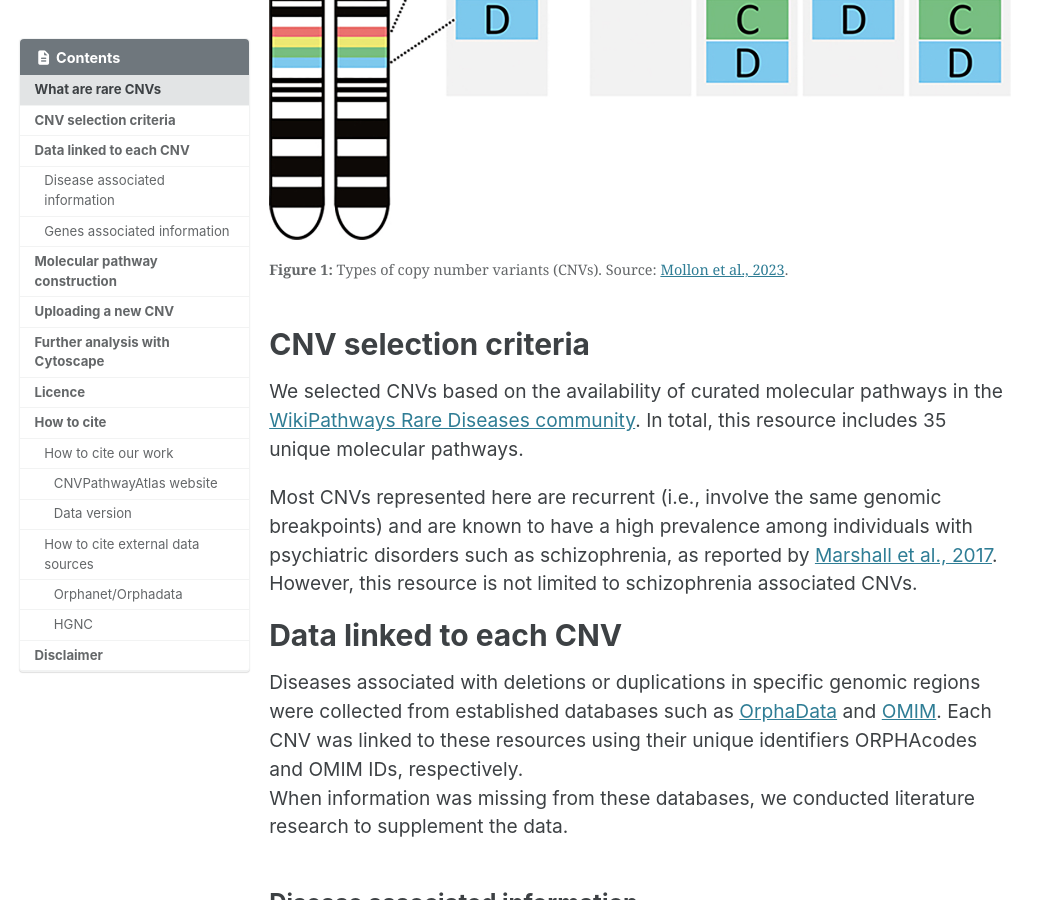
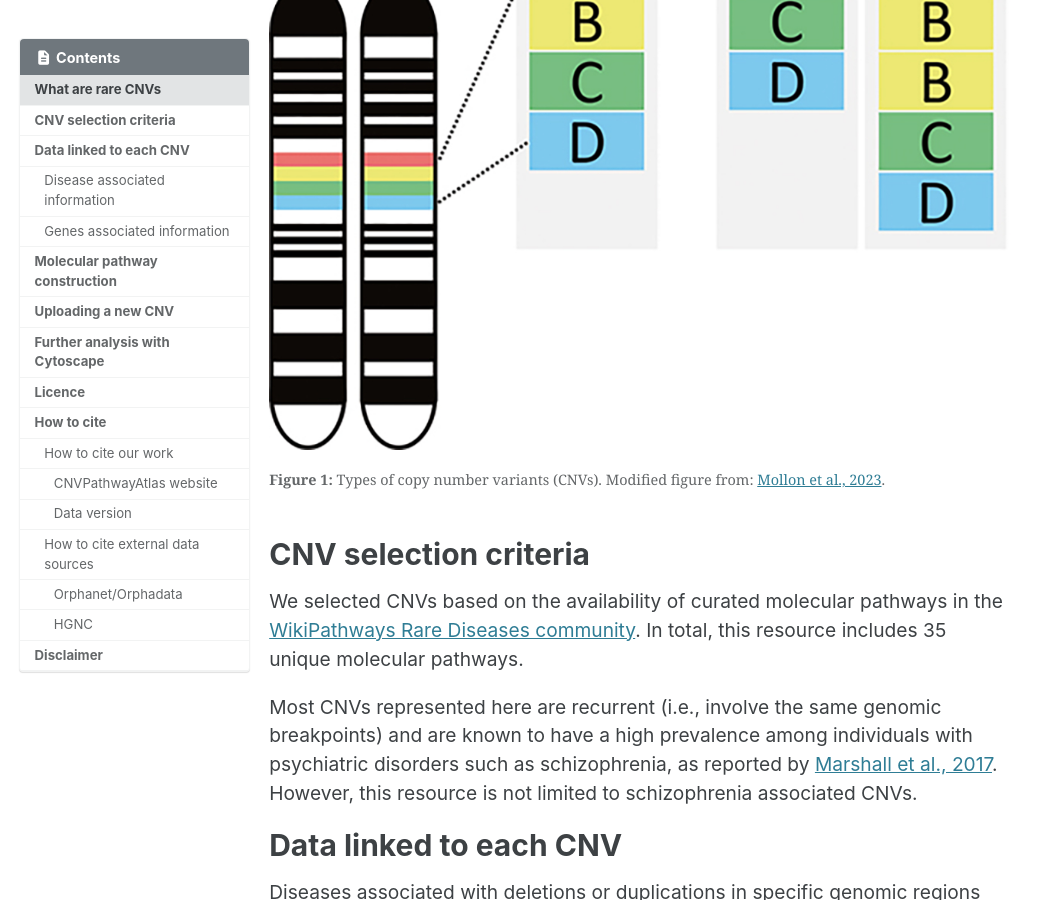
Before and after one commit to CNVPathwayAtlas/cnv-website, a Jekyll site: the page built from _pages/2-documentation.md, in a window 1280 px wide and 900 px high, scrolled down 801 px. Shown: the whole window, without its empty margins (0-1054 px from the left). Built offline with Jekyll 4.4.1, drawn with Linux system fonts in a browser that asks for light colours; cached includes are drawn as plain includes.

Commit message:
Fix CNV figure in Documentation

```diff
--- a/_pages/2-documentation.md
+++ b/_pages/2-documentation.md
@@ -15,7 +15,7 @@ Copy number variants (CNVs) are structural genomic alterations involving DNA seg
 
 <figure id="fig:cnv">
   <img src="{{ site.baseurl }}/assets/images/cnv.png" alt="CNV representation" style="max-width:100%; height:auto;" />
-  <figcaption><strong>Figure 1:</strong> Types of copy number variants (CNVs). Source: <a href="https://pubmed.ncbi.nlm.nih.gov/36737482/" target="_blank">Mollon et al., 2023</a>.</figcaption>
+  <figcaption><strong>Figure 1:</strong> Types of copy number variants (CNVs). Modified figure from: <a href="https://pubmed.ncbi.nlm.nih.gov/36737482/" target="_blank">Mollon et al., 2023</a>.</figcaption>
 </figure>
 
 # CNV selection criteria
```
Also changed, not shown: assets/images/cnv.png.
